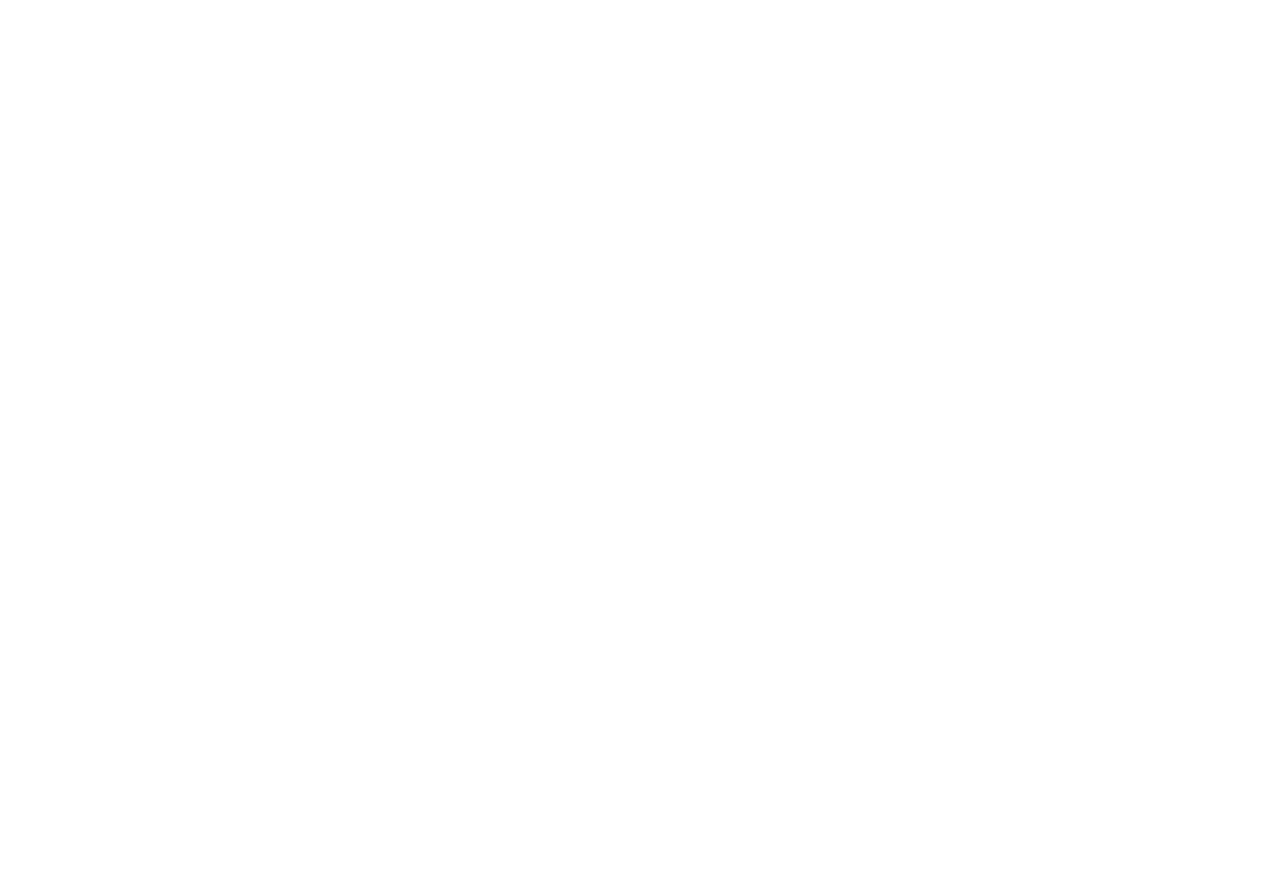
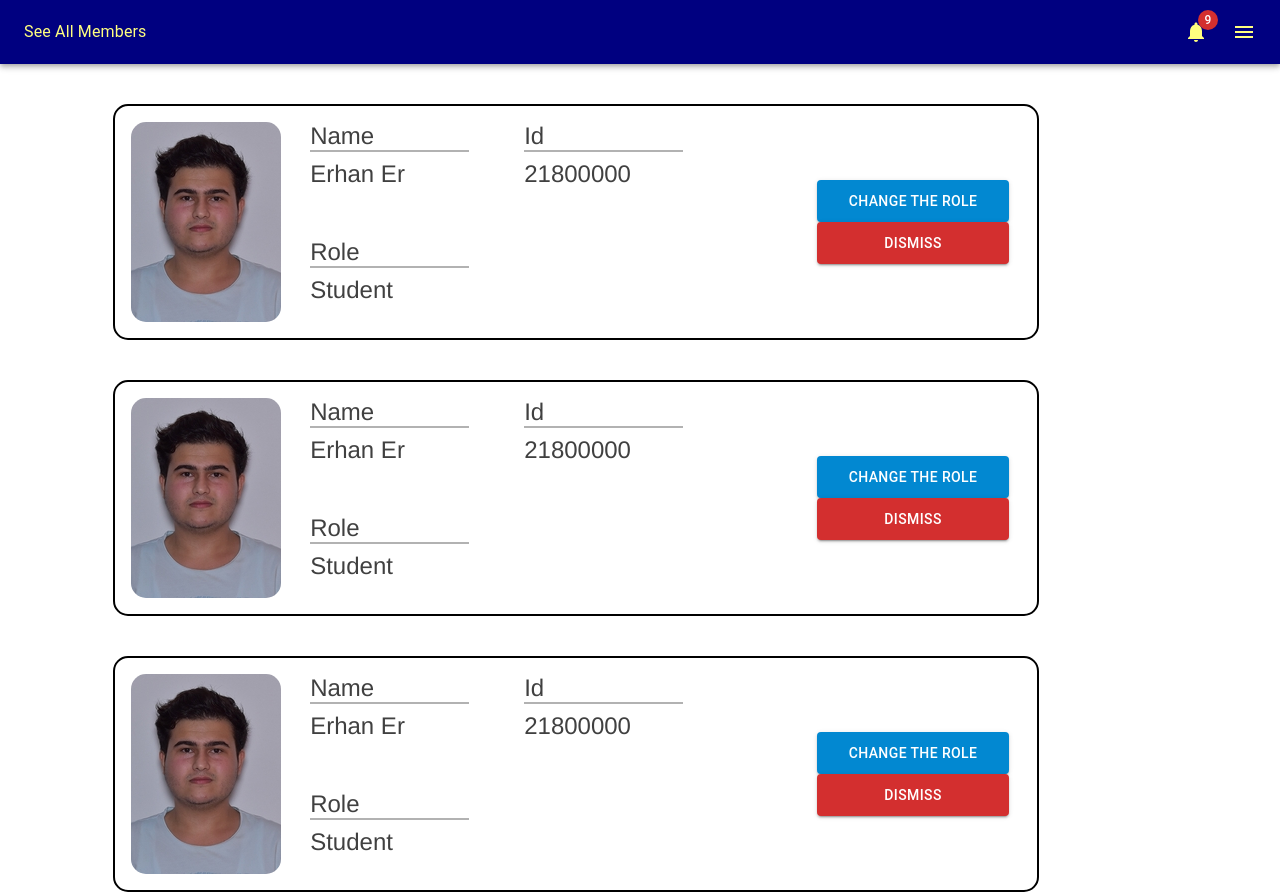
Before and after one commit to erhan-er/Wabbajack, a React (Create React App) app in the folder wabbajack_app/wabbajack_app/: page /See-All-Members in a window 1280 px wide. Before the commit this address had no page. Before the commit the page ends 800 px from the top, so only its background shows below. Built offline with nearby package versions, Linux system fonts and the light colour scheme.

Commit message:
Page and component are added

```diff
--- a/wabbajack_app/wabbajack_app/package.json
+++ b/wabbajack_app/wabbajack_app/package.json
@@ -13,6 +13,7 @@
     "@testing-library/user-event": "^13.5.0",
     "react": "^17.0.2",
     "react-dom": "^17.0.2",
+    "react-router-dom": "^6.0.2",
     "react-scripts": "4.0.3",
     "web-vitals": "^2.1.2"
   },
--- a/wabbajack_app/wabbajack_app/src/App.js
+++ b/wabbajack_app/wabbajack_app/src/App.js
@@ -7,6 +7,7 @@
 import { Outlet } from "react-router-dom";
 import LoginBox from "./Components/LoginBox";
 import { BrowserRouter, Routes, Route } from "react-router-dom";
+import SeeAllMembers from './Pages/SeeAllMembers';
 
 function App() {
   return (
@@ -15,6 +16,7 @@
           <Routes>
             <Route exact path = "/" element = {<LoginPage />}/>
             <Route path = "/Home" element = {<Home />} />
+            <Route path = "/See-All-Members" element = {<SeeAllMembers />} />
           </Routes>
         </div>
     </BrowserRouter>
--- /dev/null
+++ b/wabbajack_app/wabbajack_app/src/Components/Member.js
@@ -0,0 +1,108 @@
+import * as React from "react";
+import Box from '@mui/material/Box';
+import { makeStyles } from '@mui/styles';
+import Button from "@mui/material/Button";
+
+
+const style = makeStyles({
+   root: {
+
+   },
+
+   member_box: {
+      width: "80%",
+      height: "232px",
+      border: "2px solid black",
+      borderRadius: "15px",
+      margin: "0 auto",
+      display: "flex",
+      flexDirection: "row",
+
+   },
+
+   image: {
+      display: "flex",
+      width: "182px",
+      marginLeft: "16px",
+      alignItems: "center",
+   },
+
+   person_details_box: {
+      width: "60%",
+      height: "100%",
+      display: "flex",
+      flexWrap: "wrap",
+      fontSize: "1.5rem",
+      color: "rgba(0, 0, 0, 0.75)"
+   },
+
+   person_details_inner_box: {
+      marginTop: "1rem",
+      height: "2rem",
+      width: "40%",
+      marginLeft: "1rem",
+   },
+
+   person_detail_header : {
+      textAlign: "left",
+   },
+
+   person_detail : {
+      width: "80%",
+      height: "50px",
+      paddingTop: "0.5rem",
+      borderTop: "2px solid rgba(0, 0, 0, 0.30)",
+      textAlign: "left",
+      //padding: "1rem",
+      //marginBottom: "3rem",
+   },
+
+   button_group: {
+      width: "30%",
+      display: "flex",
+      flexDirection: "column",
+      justifyContent: "center",
+      alignItems: "center",
+   },
+
+   button: {
+      width: "12rem",
+      height: "42px",
+      marginTop: "1rem",
+      marginBottom: "1rem",
+      borderRadius: "10px",
+   },
+});
+
+function Member ({PersonImage, Name, Id, Role}) {
+   const classes = style();
+
+   return (
+      <Box className = {classes.root}>
+         <Box className = {classes.member_box}>
+            <Box className = {classes.image}>
+               <img src={PersonImage} alt={Name} style ={{width: "150px", height: "200px", borderRadius: "15px"}}/>
+            </Box>
+            <Box className = {classes.person_details_box}>
+               <Box className = {classes.person_details_inner_box}>
+                  <Box className = {classes.person_detail_header}>Name</Box>
+                  <Box className = {classes.person_detail}>{Name}</Box>
+               </Box>
+               <Box className = {classes.person_details_inner_box}>
+                  <Box className = {classes.person_detail_header}>Id</Box>
+                  <Box className = {classes.person_detail}>{Id}</Box>
+               </Box>
+               <Box className = {classes.person_details_inner_box}>
+                  <Box className = {classes.person_detail_header}>Role</Box>
+                  <Box className = {classes.person_detail}>{Role}</Box>
+               </Box>
+            </Box>
+            <Box className = {classes.button_group}>
+               <Button className = {classes.button} variant = "contained" color = "info">Change The Role</Button>
+               <Button className = {classes.button} variant = "contained" color = "error">Dismiss</Button>
+            </Box>
+         </Box>
+      </Box>
+   );
+}
+export default Member
--- a/wabbajack_app/wabbajack_app/src/Components/Menu.js
+++ b/wabbajack_app/wabbajack_app/src/Components/Menu.js
@@ -11,7 +11,7 @@
 
 function Menu ({open, setIsOpen, userType}) {
 
-   var studentMenu = ["Create Event", "Followed Clubs" , "Home", "JoinedClubs", "My Information",
+   var studentMenu = ["Create Event", "Followed Clubs" , "Home", "Joined Clubs", "My Information",
                      "See All Clubs", "See All Events", "See All Students", "See All Friends",
                      "Settings"];
 
@@ -39,14 +39,14 @@
                   Menu
                </ListItem>
                <Divider />
-               { /*ChooseUserType( userType ).map((text, index) => (
+               { ChooseUserType( userType ).map((text, index) => (
                   <Box>
                      <ListItem button key={text}>
                         <ListItemText primary={text} />
                      </ListItem>
                      <Divider />
                   </Box>
-               ))*/}
+               ))}
                <Box>
                   <Link to = "/">
                      <ListItem button >
--- a/wabbajack_app/wabbajack_app/src/Pages/Home.js
+++ b/wabbajack_app/wabbajack_app/src/Pages/Home.js
@@ -24,7 +24,7 @@
    var activity3 = {place: "EA Building", date: "31/12/2021", time: "22:00"};
    return (
       <Box className = {classes.root}>
-         <AppBar />
+         <AppBar pageName = {"Home"}/>
          <Box className = {classes.activity_box}>
             <Accordion {...activity1}/>
             <Accordion {...activity2}/>
--- /dev/null
+++ b/wabbajack_app/wabbajack_app/src/Pages/SeeAllMembers.js
@@ -0,0 +1,35 @@
+import { Box } from "@mui/system";
+import * as React from "react";
+import Photo from "../Images/image.jpg";
+import Member from "../Components/Member";
+import AppBar from "../Components/AppBar";
+import { makeStyles } from "@mui/styles";
+
+const style = makeStyles({
+   root: {},
+
+   member_box: {
+      width: "90%"
+   },
+
+   member: {
+      marginTop: "2.5rem",
+   },
+});
+
+function SeeAllMembers () {
+   const classes = style();
+   const member = {PersonImage: Photo, Name: "Erhan Er", Id: "21800000", Role: "Student"}
+   return (
+      <Box className = {classes.root}>
+         <AppBar PageName = {"See All Members"}/>
+         <Box className = {classes.member_box}>
+            <Box className = {classes.member}><Member  {...member} /></Box>
+            <Box className = {classes.member}><Member  {...member} /></Box>
+            <Box className = {classes.member}><Member  {...member} /></Box>
+         </Box>
+      </Box>
+   );
+}
+
+export default SeeAllMembers
--- a/wabbajack_app/wabbajack_app/src/Pages/TestPage.js
+++ b/wabbajack_app/wabbajack_app/src/Pages/TestPage.js
@@ -5,9 +5,10 @@
 
 function TestPage () {
 
+
    return (
-      //<FriendBox PersonImage = {Photo} Name = {"Erhan Er"} Id = {8}/>
-      <AppBar />
+      <FriendBox PersonImage = {Photo} Name = {"Erhan Er"} Id = {8}/>
+      //<AppBar />
    );
 }
 
```
Also changed, not shown: 1 other file (tests, documents, lock files or other folders).
